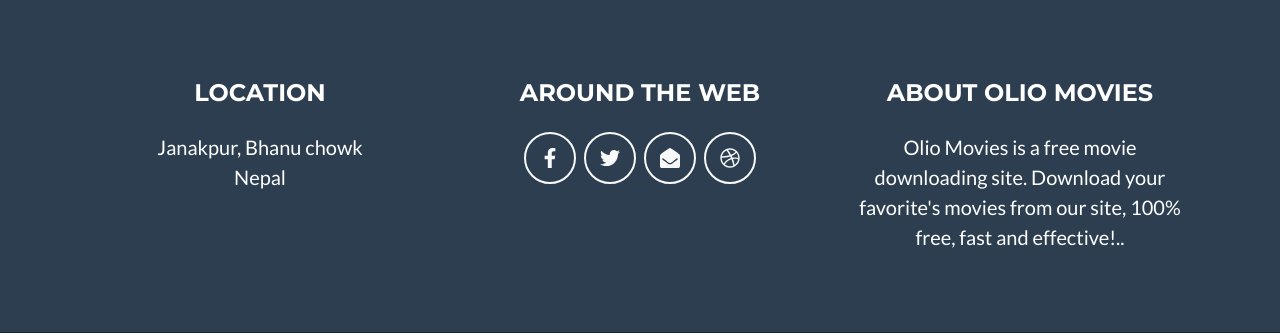
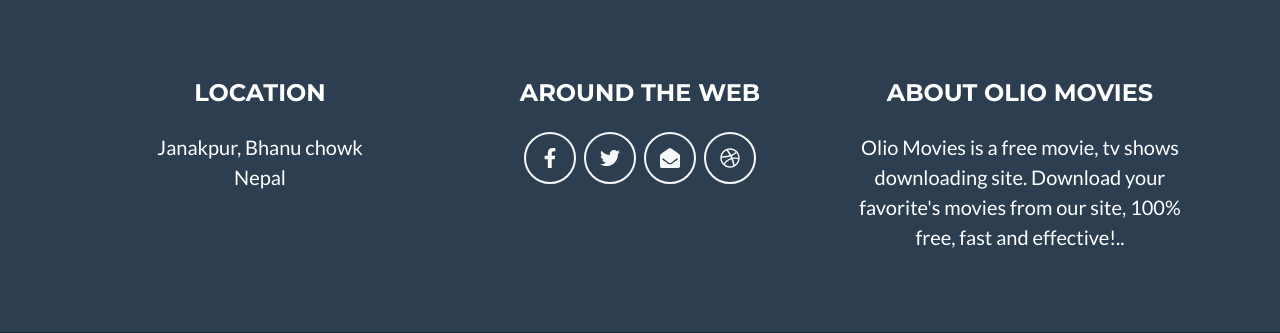
Before and after one commit to irahulsah/oliomovies_Python_flask, a Flask app: page /about in a window 1280 px wide. Shown: the part 737-1070 px from the top of the page. Run offline with Flask 2, Linux system fonts and the light colour scheme; some libraries are stand-ins or nearby versions.

Commit message:
added tv show name

```diff
--- a/templates/layout.html
+++ b/templates/layout.html
@@ -82,7 +82,7 @@
                 <!-- Footer About Text-->
                 <div class="col-lg-4">
                     <h4 class="text-uppercase mb-4">About Olio movies</h4>
-                    <p class="lead mb-0">Olio Movies is a free movie downloading site. Download your favorite's movies from our site, 100%
+                    <p class="lead mb-0">Olio Movies is a free movie, tv shows downloading site. Download your favorite's movies from our site, 100%
                         free, fast and effective!..
                 </div>
             </div>
```
